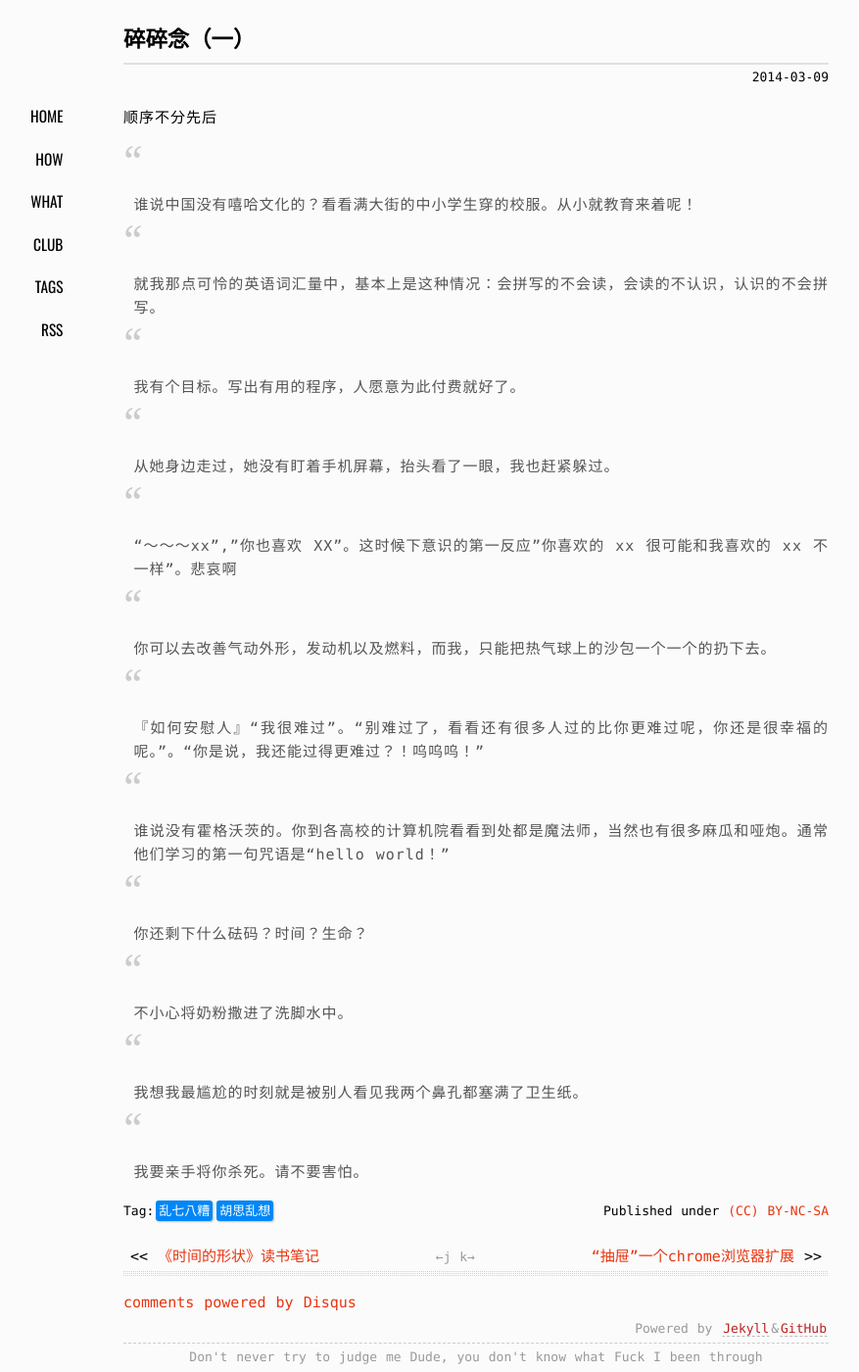
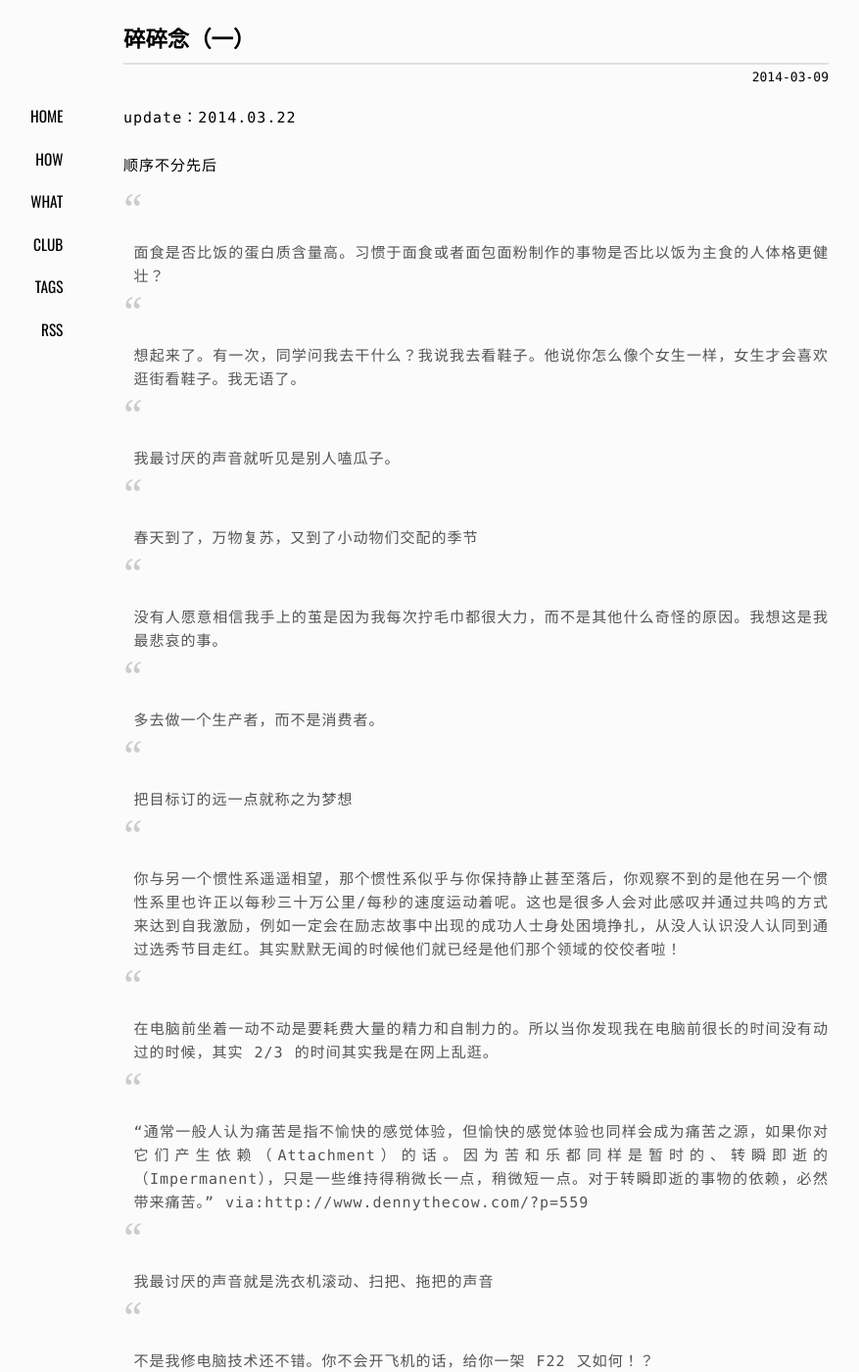
Before and after one commit to xavierskip/xavierskip.github.io, a Jekyll site: the page built from _posts/2014-03-09-chatter.md, in a window 1280 px wide and 1400 px high. Shown: the whole window at 98% size, without its empty margins (154-1031 px from the left). Built offline with Jekyll 4.4.1, drawn with Linux system fonts in a browser that asks for light colours; nearby versions of some CDN libraries; Markdown is read by kramdown in place of the engine named in the settings; comment, search, counter and statistics services are not loaded.

Commit message:
update
3.23

```diff
--- a/_posts/2014-03-09-chatter.md
+++ b/_posts/2014-03-09-chatter.md
@@ -6,31 +6,54 @@ tags:
 - 胡思乱想
 ---
 
-
+update：2014.03.22
 
 顺序不分先后
 
->谁说中国没有嘻哈文化的？看看满大街的中小学生穿的校服。从小就教育来着呢！
+> 面食是否比饭的蛋白质含量高。习惯于面食或者面包面粉制作的事物是否比以饭为主食的人体格更健壮？
 
->就我那点可怜的英语词汇量中，基本上是这种情况：会拼写的不会读，会读的不认识，认识的不会拼写。
+> 想起来了。有一次，同学问我去干什么？我说我去看鞋子。他说你怎么像个女生一样，女生才会喜欢逛街看鞋子。我无语了。
 
+> 我最讨厌的声音就听见是别人嗑瓜子。
 
->我有个目标。写出有用的程序，人愿意为此付费就好了。
+> 春天到了，万物复苏，又到了小动物们交配的季节
 
->从她身边走过，她没有盯着手机屏幕，抬头看了一眼，我也赶紧躲过。
+> 没有人愿意相信我手上的茧是因为我每次拧毛巾都很大力，而不是其他什么奇怪的原因。我想这是我最悲哀的事。
 
->"～～～xx","你也喜欢 XX"。这时候下意识的第一反应"你喜欢的 xx 很可能和我喜欢的 xx 不一样"。悲哀啊
+> 多去做一个生产者，而不是消费者。
 
->你可以去改善气动外形，发动机以及燃料，而我，只能把热气球上的沙包一个一个的扔下去。
+> 把目标订的远一点就称之为梦想
 
->『如何安慰人』“我很难过”。“别难过了，看看还有很多人过的比你更难过呢，你还是很幸福的呢。”。“你是说，我还能过得更难过？！呜呜呜！”
+> 你与另一个惯性系遥遥相望，那个惯性系似乎与你保持静止甚至落后，你观察不到的是他在另一个惯性系里也许正以每秒三十万公里/每秒的速度运动着呢。这也是很多人会对此感叹并通过共鸣的方式来达到自我激励，例如一定会在励志故事中出现的成功人士身处困境挣扎，从没人认识没人认同到通过选秀节目走红。其实默默无闻的时候他们就已经是他们那个领域的佼佼者啦！
 
->谁说没有霍格沃茨的。你到各高校的计算机院看看到处都是魔法师，当然也有很多麻瓜和哑炮。通常他们学习的第一句咒语是“hello world！”
+> 在电脑前坐着一动不动是要耗费大量的精力和自制力的。所以当你发现我在电脑前很长的时间没有动过的时候，其实 2/3 的时间其实我是在网上乱逛。
 
->你还剩下什么砝码？时间？生命？
+> “通常一般人认为痛苦是指不愉快的感觉体验，但愉快的感觉体验也同样会成为痛苦之源，如果你对它们产生依赖（Attachment）的话。因为苦和乐都同样是暂时的、转瞬即逝的（Impermanent），只是一些维持得稍微长一点，稍微短一点。对于转瞬即逝的事物的依赖，必然带来痛苦。” via:http://www.dennythecow.com/?p=559
 
->不小心将奶粉撒进了洗脚水中。
+> 我最讨厌的声音就是洗衣机滚动、扫把、拖把的声音
 
->我想我最尴尬的时刻就是被别人看见我两个鼻孔都塞满了卫生纸。
+> 不是我修电脑技术还不错。你不会开飞机的话，给你一架 F22 又如何！？
 
->我要亲手将你杀死。请不要害怕。
+> 谁说中国没有嘻哈文化的？看看满大街的中小学生穿的校服。从小就教育来着呢！
+
+> 就我那点可怜的英语词汇量中，基本上是这种情况：会拼写的不会读，会读的不认识，认识的不会拼写。
+
+> 我有个目标。写出有用的程序，人愿意为此付费就好了。
+
+> 从她身边走过，她没有盯着手机屏幕，抬头看了一眼，我也赶紧躲过。
+
+> "～～～xx","你也喜欢 XX"。这时候下意识的第一反应"你喜欢的 xx 很可能和我喜欢的 xx 不一样"。悲哀啊
+
+> 你可以去改善气动外形，发动机以及燃料，而我，只能把热气球上的沙包一个一个的扔下去。
+
+> 『如何安慰人』“我很难过”。“别难过了，看看还有很多人过的比你更难过呢，你还是很幸福的呢。”。“你是说，我还能过得更难过？！呜呜呜！”
+
+> 谁说没有霍格沃茨的。你到各高校的计算机院看看到处都是魔法师，当然也有很多麻瓜和哑炮。通常他们学习的第一句咒语是“hello world！”
+
+> 你还剩下什么砝码？时间？生命？
+
+> 不小心将奶粉撒进了洗脚水中。你感受一下
+
+> 我想我最尴尬的时刻就是被别人看见我两个鼻孔都塞满了卫生纸。
+
+> 我要亲手将你杀死。请不要害怕。
```
